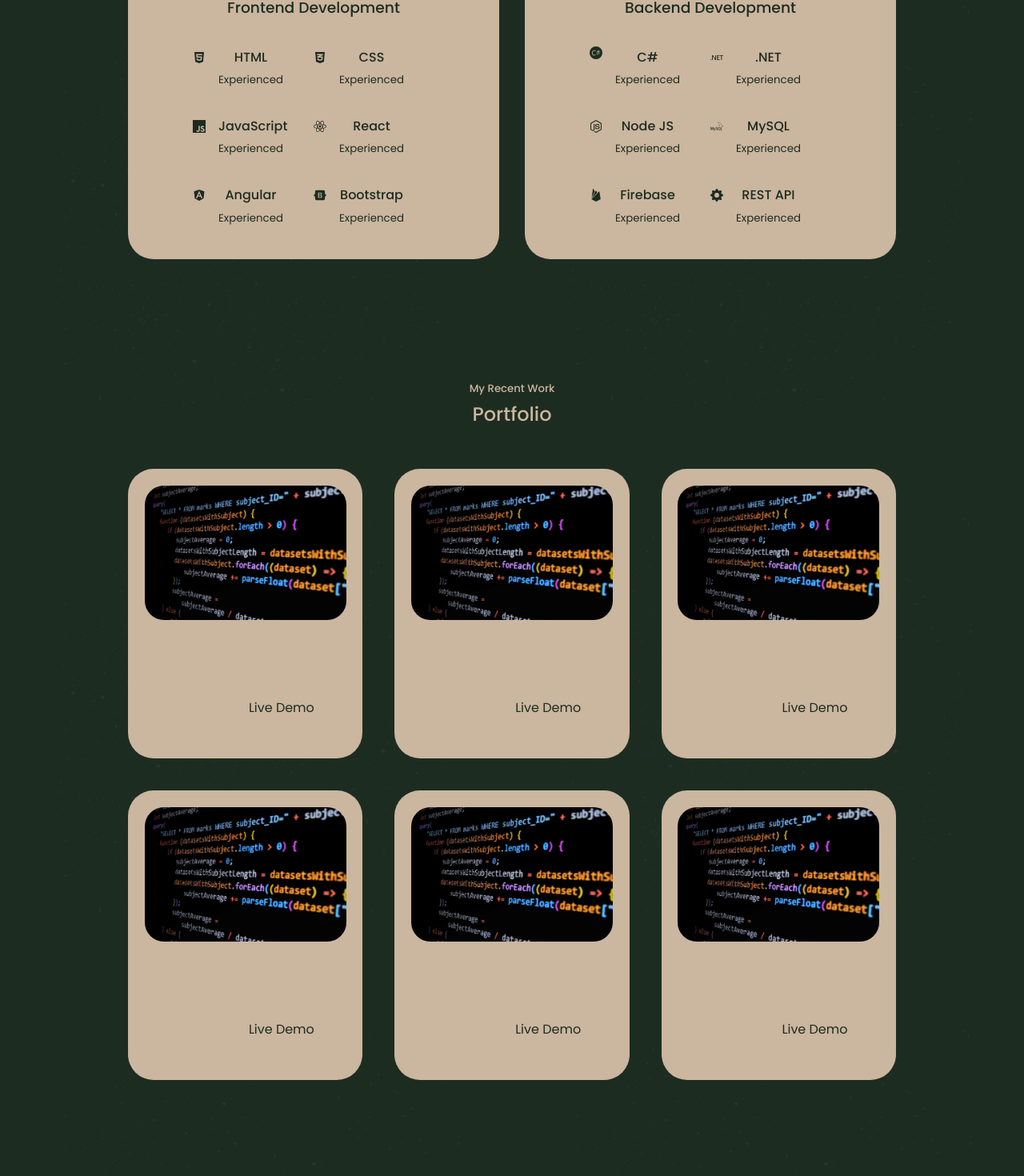
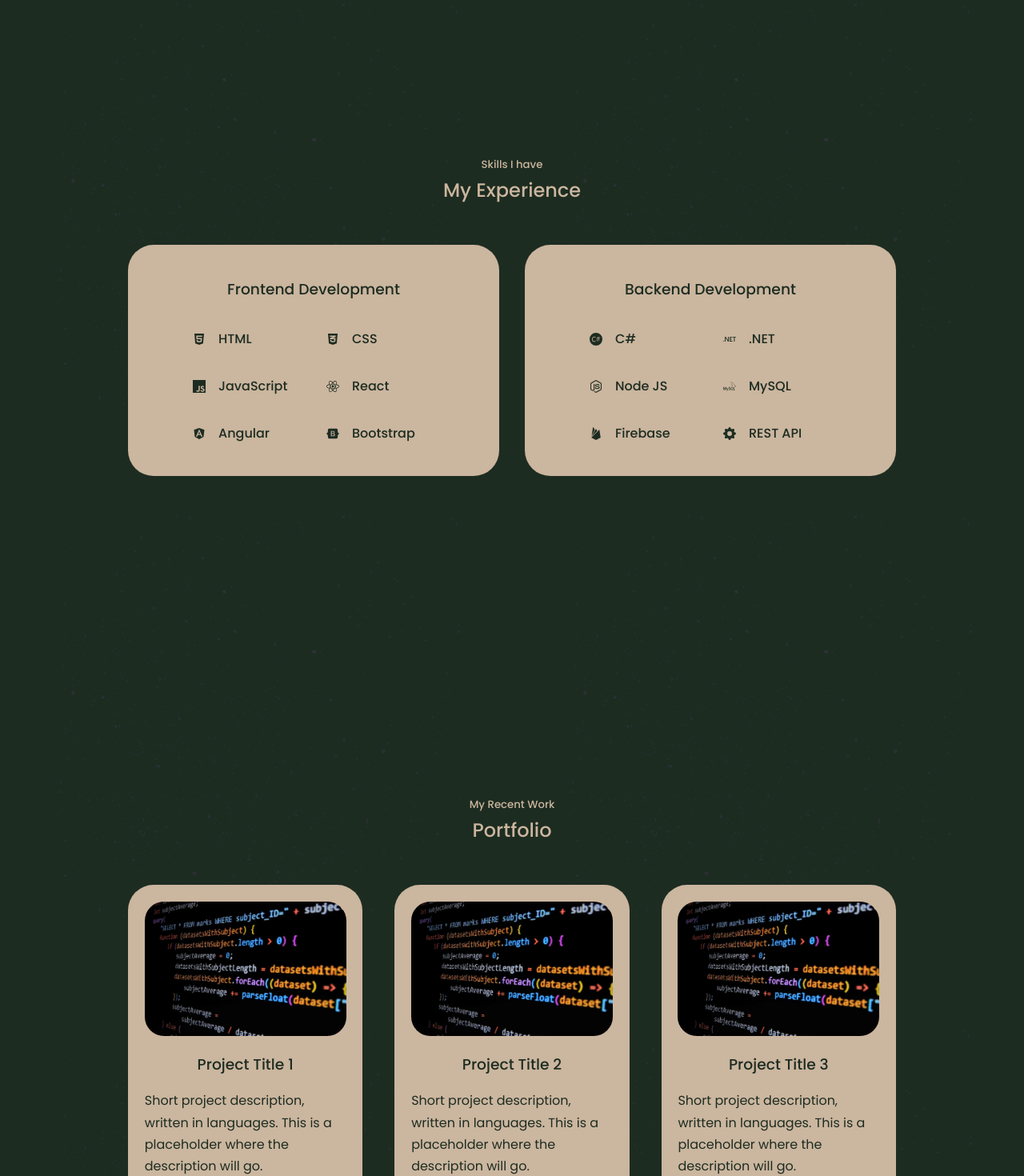
Before and after one commit to GarrettHays/ProfessionalPortfolio, a React (Create React App) app: page / in a window 1280 px wide. Shown: the part 1981-3451 px from the top of the page at 80% size. Built offline with nearby package versions, Linux system fonts and the light colour scheme.

Commit message:
makes spacing adjustments

```diff
--- a/src/components/about/About.jsx
+++ b/src/components/about/About.jsx
@@ -43,7 +43,9 @@ const About = () => {
           </div>
 
           <p>
-          Lorem ipsum dolor sit amet, consectetur adipiscing elit, sed do eiusmod tempor incididunt ut labore et dolore magna aliqua. Ut enim ad minim veniam, quis nostrud exercitation ullamco laboris nisi ut aliquip ex ea commodo consequat.
+          Junior Full Stack Developer with 5+ years of industry experience spanning technical and project management roles. I leverage passion, hard work and diverse experience to achieve results. An advocate of grit, determination and rolled-up sleeves. A proponent of pushing the boundaries and finding the answer to “What is the best way we can do this? ” Above all, I am a team player who believes the sweetest victories are won together.
+
+
           </p>
 
           <a href="#contact" className='btn btn-primary'>Let's Talk</a>
--- a/src/components/experience/Experience.jsx
+++ b/src/components/experience/Experience.jsx
@@ -19,42 +19,36 @@ const Experience = () => {
               <FaHtml5 className='experience__details-icon' />
               <div>
                 <h4>HTML</h4>
-                <small className='text-light'>Experienced</small>
               </div>
             </article>
             <article className='experience__details'>
               <FaCss3Alt className='experience__details-icon'/>
               <div>
                 <h4>CSS</h4>
-                <small className='text-light'>Experienced</small>
               </div>
             </article>
             <article className='experience__details'>
               <SiJavascript className='experience__details-icon'/>
               <div>
                 <h4>JavaScript</h4>
-                <small className='text-light'>Experienced</small>
               </div>
             </article>
             <article className='experience__details'>
               <FaReact className='experience__details-icon'/>
               <div>
                 <h4>React</h4>
-                <small className='text-light'>Experienced</small>
               </div>
             </article>
             <article className='experience__details'>
               <FaAngular className='experience__details-icon'/>
               <div>
                 <h4>Angular</h4>
-                <small className='text-light'>Experienced</small>
               </div>
             </article>
             <article className='experience__details'>
               <FaBootstrap className='experience__details-icon'/>
               <div>
                 <h4>Bootstrap</h4>
-                <small className='text-light'>Experienced</small>
               </div>
             </article>
           </div>
@@ -66,45 +60,39 @@ const Experience = () => {
         <h3>Backend Development</h3>
           <div className="experience__content">
             <article className='experience__details'>
-              <SiCsharp color='var(--color-bg)'/>
+              <SiCsharp color='var(--color-bg)' className='experience__details-icon'/>
               <div>
                 <h4>C#</h4>
-                <small className='text-light'>Experienced</small>
               </div>
             </article>
             <article className='experience__details'>
               <SiDotnet className='experience__details-icon'/>
               <div>
                 <h4>.NET</h4>
-                <small className='text-light'>Experienced</small>
               </div>
             </article>
             <article className='experience__details'>
               <FaNodeJs className='experience__details-icon'/>
               <div>
                 <h4>Node JS</h4>
-                <small className='text-light'>Experienced</small>
               </div>
             </article>
             <article className='experience__details'>
               <SiMysql className='experience__details-icon'/>
               <div>
                 <h4>MySQL</h4>
-                <small className='text-light'>Experienced</small>
               </div>
             </article>
             <article className='experience__details'>
               <SiFirebase className='experience__details-icon'/>
               <div>
                 <h4>Firebase</h4>
-                <small className='text-light'>Experienced</small>
               </div>
             </article>
             <article className='experience__details'>
               <BsGearFill className='experience__details-icon'/>
               <div>
                 <h4>REST API</h4>
-                <small className='text-light'>Experienced</small>
               </div>
             </article>
           </div>
--- a/src/components/experience/experience.css
+++ b/src/components/experience/experience.css
@@ -10,12 +10,6 @@
   border-radius: 2rem;
   border: 1px solid transparent;
 }
-
-/* .experience__container > div:hover {
-  background-color: transparent;
-  border-color: var(--color-primary-alt);
-  cursor: default;
-} */
 
 .experience__container > div h3 {
   text-align: center;
@@ -37,6 +31,7 @@
   display: grid;
   grid-template-columns: 1fr 1fr;
   row-gap: 2rem;
+  column-gap: 2rem;
 }
 
 .experience__details {
--- a/src/components/portfolio/Portfolio.jsx
+++ b/src/components/portfolio/Portfolio.jsx
@@ -7,43 +7,22 @@ const data = [
     id: 1,
     image: IMG1,
     title: 'Project Title 1',
-    github: 'https://github.com',
-    demo: 'https://dribbble.com'
+    desc: 'Short project description, written in languages. This is a placeholder where the description will go.',
+    github: 'https://github.com'
   },
   {
     id: 2,
     image: IMG1,
     title: 'Project Title 2',
-    github: 'https://github.com',
-    demo: 'https://dribbble.com'
+    desc: 'Short project description, written in languages. This is a placeholder where the description will go.',
+    github: 'https://github.com'
   },
   {
     id: 3,
     image: IMG1,
     title: 'Project Title 3',
-    github: 'https://github.com',
-    demo: 'https://dribbble.com'
-  },
-  {
-    id: 4,
-    image: IMG1,
-    title: 'Project Title 4',
-    github: 'https://github.com',
-    demo: 'https://dribbble.com'
-  },
-  {
-    id: 5,
-    image: IMG1,
-    title: 'Project Title 5',
-    github: 'https://github.com',
-    demo: 'https://dribbble.com'
-  },
-  {
-    id: 6,
-    image: IMG1,
-    title: 'Project Title 6',
-    github: 'https://github.com',
-    demo: 'https://dribbble.com'
+    desc: 'Short project description, written in languages. This is a placeholder where the description will go.',
+    github: 'https://github.com'
   },
 ]
 
@@ -55,16 +34,16 @@ const Portfolio = () => {
 
       <div className="container portfolio__container">
        {
-        data.map(({id, image, title, github, demo}) => {
+        data.map(({id, image, title, desc, github}) => {
           return (
             <article key={id} className='portfolio__item'>
             <div className="portfolio__item-image">
               <img src={image} alt={title} />
             </div>
             <h3>{title}</h3>
+            <p>{desc}</p>
             <div className="portfolio__item-cta">
-              <a href={github} className='btn'>Github</a>
-              <a href={demo} className='btn btn-primary' target='_blank'>Live Demo</a>
+              <a href={github} className='portfolio__btn'>Github</a>
             </div>
             </article>
           )
@@ -76,14 +55,3 @@ const Portfolio = () => {
 }
 
 export default Portfolio
-
-{/* <article className='portfolio__item'>
-<div className="portfolio__item-image">
-  <img src={IMG1} alt="Project Thumbnail" />
-</div>
-<h3>Portfolio Item Title</h3>
-<div className="portfolio__item-cta">
-  <a href="https://github.com" className='btn'>Github</a>
-  <a href="https://github.com" className='btn btn-primary' target='_blank'>Live Demo</a>
-</div>
-</article> */}
--- a/src/components/portfolio/portfolio.css
+++ b/src/components/portfolio/portfolio.css
@@ -7,14 +7,10 @@
 .portfolio__item {
   background: var(--color-bg-variant);
   padding: 1.3rem;
+  color: var(--color-bg);
   border-radius: 2rem;
   border: 1pm solid transparent;
   transition: var(--transition);
-}
-
-.portfolio__item:hover {
-  border-color: var(--color-primary-variant);
-  background: transparent;
 }
 
 .portfolio__item-image {
@@ -23,13 +19,32 @@
 }
 
 .portfolio__item h3 {
-  margin: 1.2rem 0 2rem;
+  display:flex;
+  align-items: center;
+  justify-content: center;
+  margin: 1.2rem 0 1rem;
 }
 
 .portfolio__item-cta {
   display: flex;
+  align-items: center;
+  justify-content: center;
+  color: var(--color-bg);
   gap: 1rem;
   margin-bottom: 1rem;
+}
+
+.portfolio__btn {
+  width: max-content;
+  display: inline-block;
+  margin-top: 2rem;
+  color: var(--color-bg-variant);
+  background-color: var(--color-bg);
+  padding: 0.75rem 1.2rem;
+  border-radius: 0.4rem;
+  cursor: pointer;
+  border: 1px solid var(--color-bg);
+  transition: var(--transition);
 }
 
 /* ================= Media Queries (Medium Devices) ================ */
--- a/src/index.css
+++ b/src/index.css
@@ -61,23 +61,23 @@ h1 {
 
 section {
   margin-top: 6rem;
-  height: 87vh;
+  height: 86vh;
 }
 
 section#portfolio {
-  margin-top: -4rem;
-  height: 87vh;
+  margin-top: 7rem;
+  height: 80vh;
 }
 
 section#contact {
-  margin-top: 28rem;
-  margin-bottom: -10rem;
+  margin-top: 5rem;
+  margin-bottom: 10rem;
   height: 87vh;
 }
 
 section#about {
-  margin-top: 12rem;
-  height: 87vh;
+  margin-top: 10rem;
+  height: 140vh;
 }
 
 section > h2, section > h5 {
@@ -140,10 +140,171 @@ img {
   section {
     margin-top: 6rem;
   }
+
+  section#about {
+    margin-top: 8rem;
+    height: 87vh;
+  }
+
+  section#experience {
+    margin-top: 14rem;
+    height: 87vh;
+  }
+
+  section#portfolio {
+    margin-top: 9rem;
+    height: 87vh;
+  }
+
+  section#contact {
+    margin-top: 17rem;
+    height: 70vh;
+  }
+}
+
+
+
+@media (min-width: 475px) and (max-width: 1023px) {
+  .container {
+    width: var(--container-width-sm);
+  }
+
+  header {
+    height: 100vh;
+  }
+
+  .profile {
+    width: 17rem;
+    height: 19.5rem;
+    position: absolute;
+    left: calc(50% - 8.5rem);
+  }
+
+  .header__social,
+  .scroll__down {
+    display: none;
+  }
+
+  section > h2 {
+    margin-bottom: 2rem;
+  }
+
+  section#about {
+    margin-top: 2rem;
+    height: 67vh;
+  }
+
+  section#experience {
+    margin-top: 37rem;
+    height: 87vh;
+  }
+
+  section#portfolio {
+    margin-top: 20rem;
+    height: 87vh;
+  }
+
+  section#contact {
+    margin-top: 70rem;
+    height: 80vh;
+  }
+}
+
+@media (min-width: 416px) and (max-width: 474px) {
+  .container {
+    width: var(--container-width-sm);
+  }
+
+  header {
+    height: 120vh;
+  }
+
+  .profile {
+    width: 17rem;
+    height: 19.5rem;
+    position: absolute;
+    left: calc(50% - 8.5rem);
+  }
+
+  .header__social,
+  .scroll__down {
+    display: none;
+  }
+
+  section > h2 {
+    margin-bottom: 2rem;
+  }
+
+  section#about {
+    margin-top: 2rem;
+    height: 67vh;
+  }
+
+  section#experience {
+    margin-top: 37rem;
+    height: 87vh;
+  }
+
+  section#portfolio {
+    margin-top: 20rem;
+    height: 87vh;
+  }
+
+  section#contact {
+    margin-top: 70rem;
+    height: 80vh;
+  }
 }
 
 /* ================= Media Queries (Small Devices) ================ */
-@media screen and (max-width: 600px) {
+@media screen and (max-width: 415px) {
+  .container {
+    width: var(--container-width-sm);
+  }
+
+  header {
+    height: 110vh;
+  }
+
+  .profile {
+    width: 17rem;
+    height: 19.5rem;
+    position: absolute;
+    left: calc(50% - 8.5rem);
+  }
+
+  .header__social,
+  .scroll__down {
+    display: none;
+  }
+
+  section > h2 {
+    margin-bottom: 2rem;
+  }
+
+  section#about {
+    margin-top: 0rem;
+    height: 67vh;
+  }
+
+  section#experience {
+    margin-top: 65rem;
+    height: 87vh;
+  }
+
+  section#portfolio {
+    margin-top: 5rem;
+    height: 87vh;
+  }
+
+  section#contact {
+    margin-top: 63rem;
+    height: 60vh;
+  }
+}
+
+/* ================= Media Queries (Small Devices) ================ */
+@media screen and (max-width: 400px) {
   .container {
     width: var(--container-width-sm);
   }
@@ -151,4 +312,87 @@ img {
   section > h2 {
     margin-bottom: 2rem;
   }
+
+  header {
+    height: 110vh;
+  }
+
+  .profile {
+    width: 17rem;
+    height: 19.5rem;
+    position: absolute;
+    left: calc(50% - 8.5rem);
+  }
+
+  .header__social,
+  .scroll__down {
+    display: none;
+  }
+
+  section#about {
+    margin-top: 0rem;
+    height: 67vh;
+  }
+
+  section#experience {
+    margin-top: 67rem;
+    height: 87vh;
+  }
+
+  section#portfolio {
+    margin-top: 5rem;
+    height: 87vh;
+  }
+
+  section#contact {
+    margin-top: 60rem;
+    height: 60vh;
+  }
 }
+
+/* ================= Media Queries (Small Devices) ================ */
+@media screen and (max-width: 375px) {
+  .container {
+    width: var(--container-width-sm);
+  }
+
+  section > h2 {
+    margin-bottom: 2rem;
+  }
+
+  header {
+    height: 130vh;
+  }
+
+  .profile {
+    width: 17rem;
+    height: 19.5rem;
+    position: absolute;
+    left: calc(50% - 8.5rem);
+  }
+
+  .header__social,
+  .scroll__down {
+    display: none;
+  }
+
+  section#about {
+    margin-top: 5rem;
+    height: 67vh;
+  }
+
+  section#experience {
+    margin-top: 75rem;
+    height: 87vh;
+  }
+
+  section#portfolio {
+    margin-top: 15rem;
+    height: 87vh;
+  }
+
+  section#contact {
+    margin-top: 70rem;
+    height: 100vh;
+  }
+}
```
Also changed, not shown: src/components/about/about.css (+9 -4 lines), src/components/contact/contact.css (+9 -0 lines), src/components/header/header.css (+2 -14 lines).
